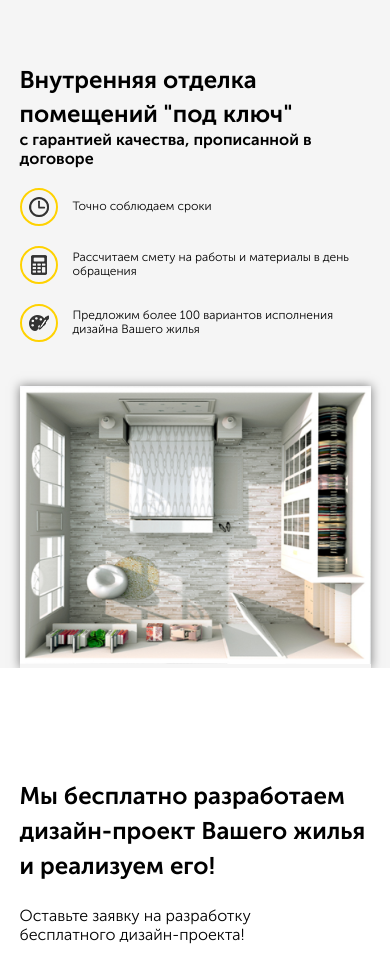
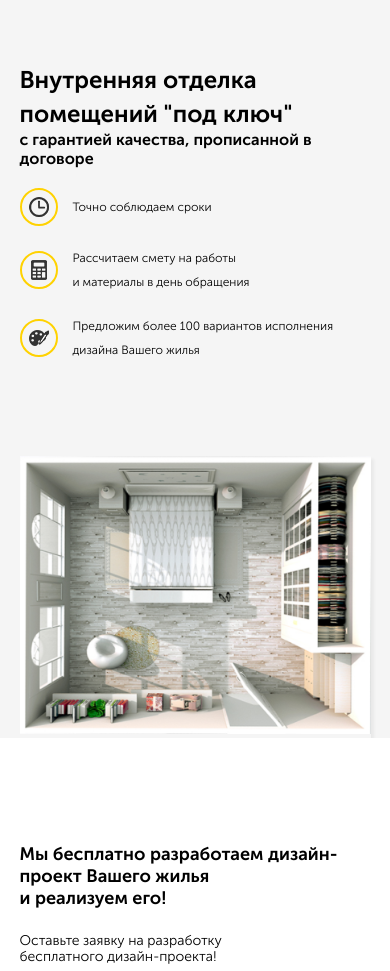
Before and after one commit to AnotherLegend/Repair, a plain HTML site: page src/index.html in a window 390 px wide. Shown: the part 68-1039 px from the top of the page. Drawn offline with Linux system fonts and the light colour scheme.

Commit message:
Исправление ошибок

```diff
--- a/src/index.html
+++ b/src/index.html
@@ -56,7 +56,7 @@
                                     <img src="img/hero/calculator.png" alt="calculator">
                                 </div>
                                 <span class="hero-list__text">Рассчитаем смету на работы
-                                    и материалы в день обращения
+                                    <br>и материалы в день обращения
                                 </span>
                             </li>
                             <li class="hero-list__item">
@@ -85,7 +85,7 @@
                 <div class="offer-block">
                     <h2 class="section-title offer__title">
                         Мы бесплатно разработаем
-                        дизайн-проект Вашего жилья
+                        дизайн-проект Вашего жилья<br>
                         и реализуем его!
                     </h2>
                     <!-- /.section-title -->
@@ -97,7 +97,7 @@
                     <form action="#" class="form offer__form">
                         <input type="text" class="input offer__input" placeholder="Ваше имя">
                         <input type="tel" class="input offer__input" placeholder="Ваш телефон">
-                        <button class="button offer__button">Получить бесплатный дизайн-проект</button>
+                        <button class="button offer__button">Получить бесплатный<br>дизайн-проект</button>
                     </form>
                     <!-- /.form offer__form -->
                     <div class="section-info">
--- a/src/sass/_colors.sass
+++ b/src/sass/_colors.sass
@@ -2,4 +2,4 @@ $main-color: #ffd200
 $text-color: #333333
 $secondary: #f5f5f5
 $border-input: #dddddd
-$button-push: #ff0055
+// $button-push: #ff0055
--- a/src/sass/_interface.sass
+++ b/src/sass/_interface.sass
@@ -16,7 +16,6 @@ img
     .container
         max-width: 580px
         width: 90%
-
 .button
     border-radius: 10px
     background-color: $main-color
@@ -26,8 +25,8 @@ img
     &:hover
         background-color: lighten($main-color, 10%)
         cursor: pointer
-    &:active
-        background-color: $button-push
+    // &:active
+    //     background-color: $button-push
 .section
     padding: 90px 0
     &-title
--- a/src/sass/blocks/_hero.sass
+++ b/src/sass/blocks/_hero.sass
@@ -1,12 +1,11 @@
 .hero
-    padding-top: 50px 0
+    // padding-top: 50px 0
     background: $secondary
     &-block
         display: flex
     &-text
         flex-basis: 90%
-        padding-right: 100px
-        padding-top: 50px
+        padding: 50px 0
         &__title
             font-size: 41px
             line-height: 55px
@@ -23,7 +22,7 @@
         &__item
             display: flex
             align-items: center
-            margin-bottom: 32px
+            margin-bottom: 31px
             &:list-child
                 margin-bottom: 0
         &__image
@@ -38,9 +37,12 @@
             margin-right: 30px
         &__text
             max-width: 300px
+            font-size: 14px
+            line-height: 24px
     &-image
+        width: 100%
         align-self: center
-        box-shadow: 0 0 10px rgba(0,0,0,0.5)
+        box-shadow: 3px 3px 3px rgba(0, 0, 0, 0.05)
 @media (max-width: 1200px)
     .hero
         &-block
--- a/src/sass/blocks/_navbar.sass
+++ b/src/sass/blocks/_navbar.sass
@@ -17,7 +17,7 @@
         font-size: 12px
         width: 170px
         height: 49px
-        +bold
+
     &__phone
         display: inline-block
         color: $text-color
--- a/src/sass/blocks/_offer.sass
+++ b/src/sass/blocks/_offer.sass
@@ -19,9 +19,12 @@
         max-width: 360px
         line-height: 35px
         margin-bottom: 24px
+        // line-height: 20px
     &__subtitle
         max-width: 250px
         margin-bottom: 30px
+        font-size: 14px
+        font-weight: 400
     &__input
         margin-bottom: 30px
         width: 240px
@@ -30,6 +33,8 @@
     &__button
         width: 100%
         min-height: 70px
+        font-size: 14px
+        +bold
 .section
     &-info
         margin-top: 30px
@@ -64,7 +69,18 @@
 
 @media (max-width: 768px)
     .offer
+        padding: 25 0
         background: #fff
         &-block
             width: 100%
             padding-right: 0
+        &__title
+            font-size: 18px
+            line-height: normal
+        &__subtitle
+            font-size: 14px
+    .section
+        &__block1
+            width: 224px
+        &-info
+            flex-wrap: wrap
```
Also changed, not shown: src/css/style.css, 1 other file.
